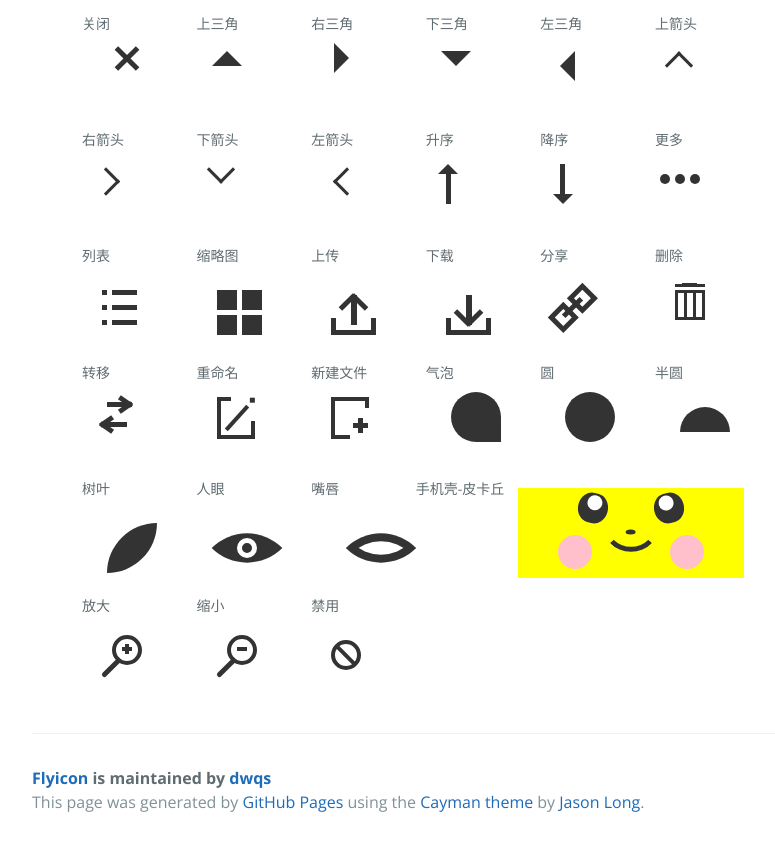
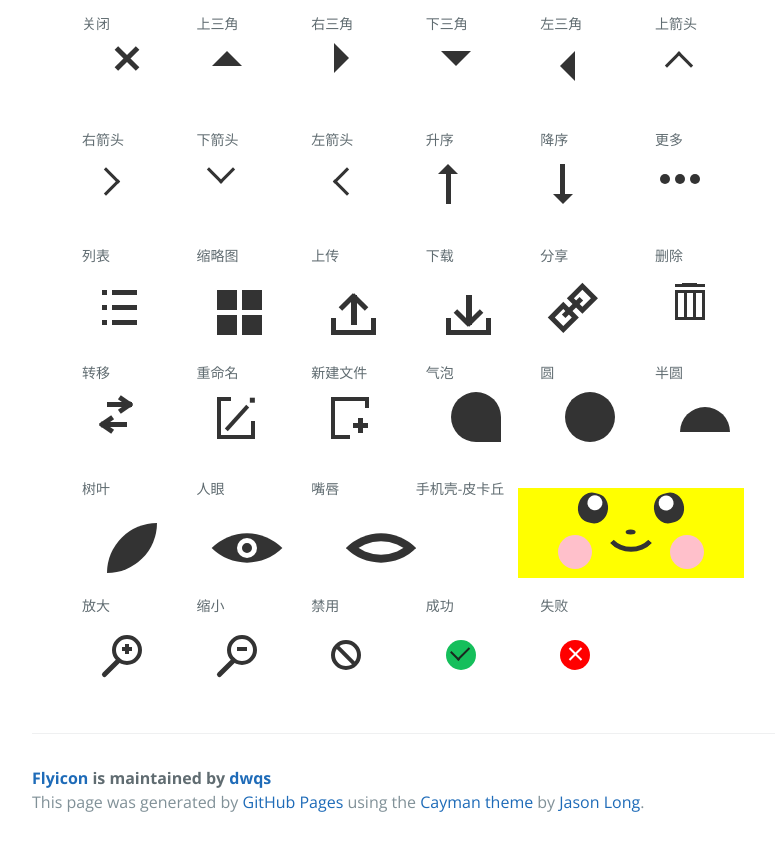
Before and after one commit to dwqs/FlyIcon, a plain HTML site: page index.html in a window 1280 px wide. Shown: the part 412-1258 px from the top of the page, without its empty margins (192-967 px from the left). Drawn offline with nearby package versions, Linux system fonts and the light colour scheme.

Commit message:
add new icon

```diff
--- a/index.html
+++ b/index.html
@@ -242,6 +242,18 @@
                     <span class="icon-desc">禁用</span>
                 </div>
             </li>
+            <li class="flyicon-item">
+                <div class="flyicon">
+                    <span class="icon success"></span>
+                    <span class="icon-desc">成功</span>
+                </div>
+            </li>
+            <li class="flyicon-item">
+                <div class="flyicon">
+                    <span class="icon failure"></span>
+                    <span class="icon-desc">失败</span>
+                </div>
+            </li>
         </ul>
 
         <footer class="site-footer">
--- a/stylesheets/flyicon.css
+++ b/stylesheets/flyicon.css
@@ -782,3 +782,58 @@
     background: #333;
     transform: rotateZ(45deg);
 }
+
+/*成功/失败*/
+.success,.failure{
+    left: 20px;
+    width: 30px;
+    height: 30px;
+    border-radius: 50%;
+}
+
+.success{
+    background: #15bf5b;
+}
+
+.success:before,.success:after,
+.failure:before,.failure:after{
+    position: absolute;
+    content: '';
+    height: 2px;
+}
+
+.success:before{
+    top: 15px;
+    left: 3px;
+    width: 12px;
+    background: #19281f;
+    transform: rotateZ(45deg);
+}
+
+.success:after{
+    top: 13px;
+    left: 9px;
+    width: 17px;
+    background: #19281f;
+    transform: rotateZ(-45deg);
+}
+
+.failure{
+    background: #f00;
+}
+
+.failure:before,.failure:after{
+    top: 13px;
+    left: 7px;
+    height: 2px;
+    width: 17px;
+    background: #fff;
+}
+
+.failure:before{
+    transform: rotateZ(45deg);
+}
+
+.failure:after{
+    transform: rotateZ(-45deg);
+}
```
